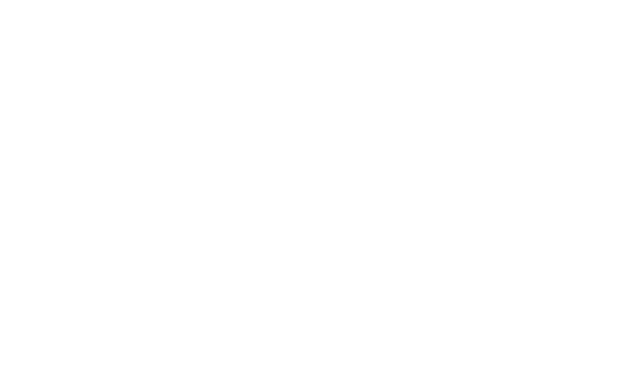
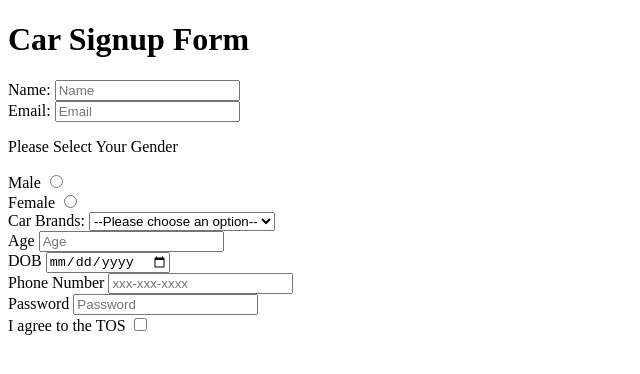
Before and after one commit to acciojob/signup-form-car-NikhilPeddireddy, a website: page main.html in a window 1280 px wide. Shown: the whole page, without its empty margins (0-640 px from the left). Drawn offline with Linux system fonts and the light colour scheme.

Commit message:
created a submission

```diff
--- a/main.html
+++ b/main.html
@@ -7,7 +7,36 @@
 </head>
 
 <body>
-	<!-- the entire body must be written by student -->
+	<form>
+		<h1>Car Signup Form</h1>
+		<label for="name">Name:</label>
+		<input type="text" id="name" placeholder="Name" required><br>
+		<label for="email">Email:</label>
+		<input type="email" id="email" placeholder="Email" required><br>
+<p>Please Select Your Gender</p>
+		<label for="gender_m">Male</label>
+		<input type="radio" id=gender_m required><br>
+		<label for="gender_f">Female</label>
+		<input type="radio" id=gender_f required><br>
+		 <label for="cars">Car Brands:</label>
+  <select id="cars" name="cars" required>
+    <option value="" disabled selected>--Please choose an option--</option>
+   <option value="tata">Tata</option>
+	  <option value="toyota">Toyota</option>
+    <option value="honda">Honda</option>
+    <option value="ford">Ford</option>
+  </select><br>
+	  <label for="age">Age</label>
+	  <input type="number" id="age" placeholder="Age" required><br>
+	<label for="dob">DOB</label>
+	  <input type="date" id=="dob" required><br>
+		<label for="tel">Phone Number</label>
+		<input type="tel" id="tel" placeholder="xxx-xxx-xxxx"><br>
+		<label for="tel">Password</label>
+		<input type="password" id="password" placeholder="Password" required><br>
+		<label for="tos">I agree to the TOS</label>
+		<input type="checkbox" id="tos" required>
+	  </form>
     <script type="text/javascript" src="./script.js">
 </script>
 
```
